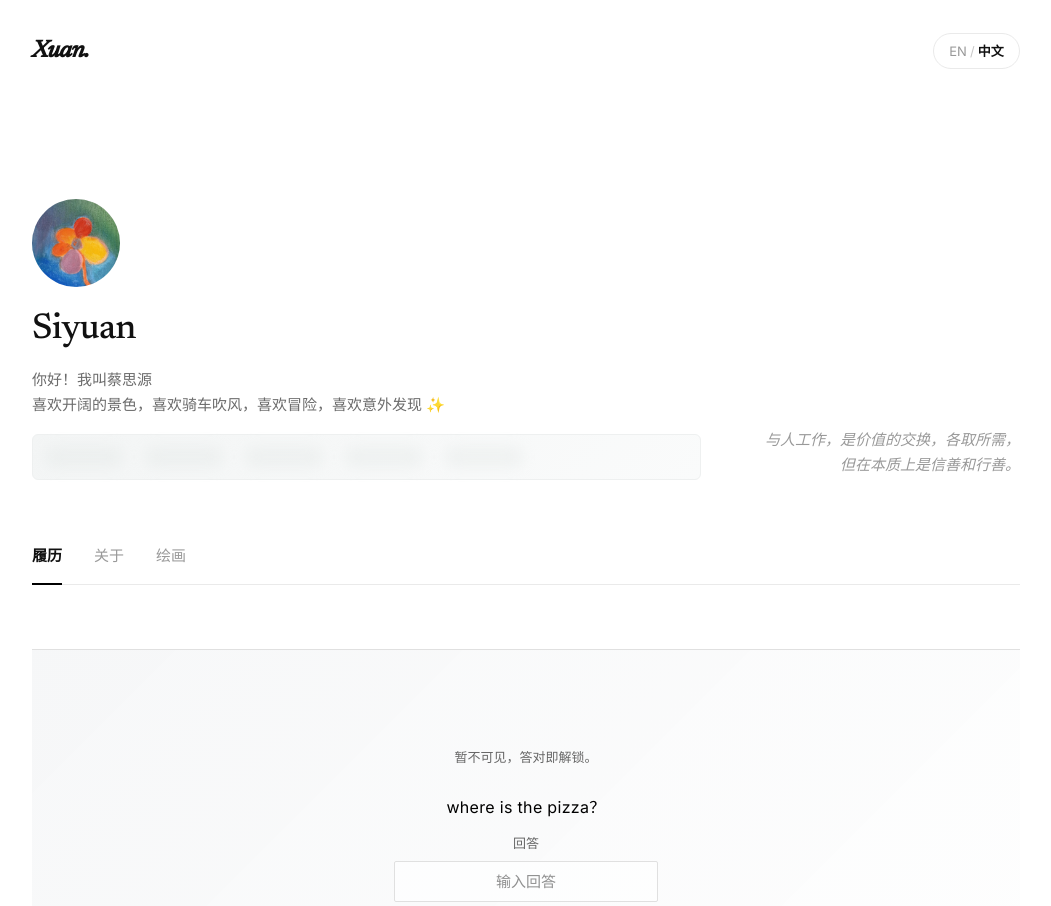
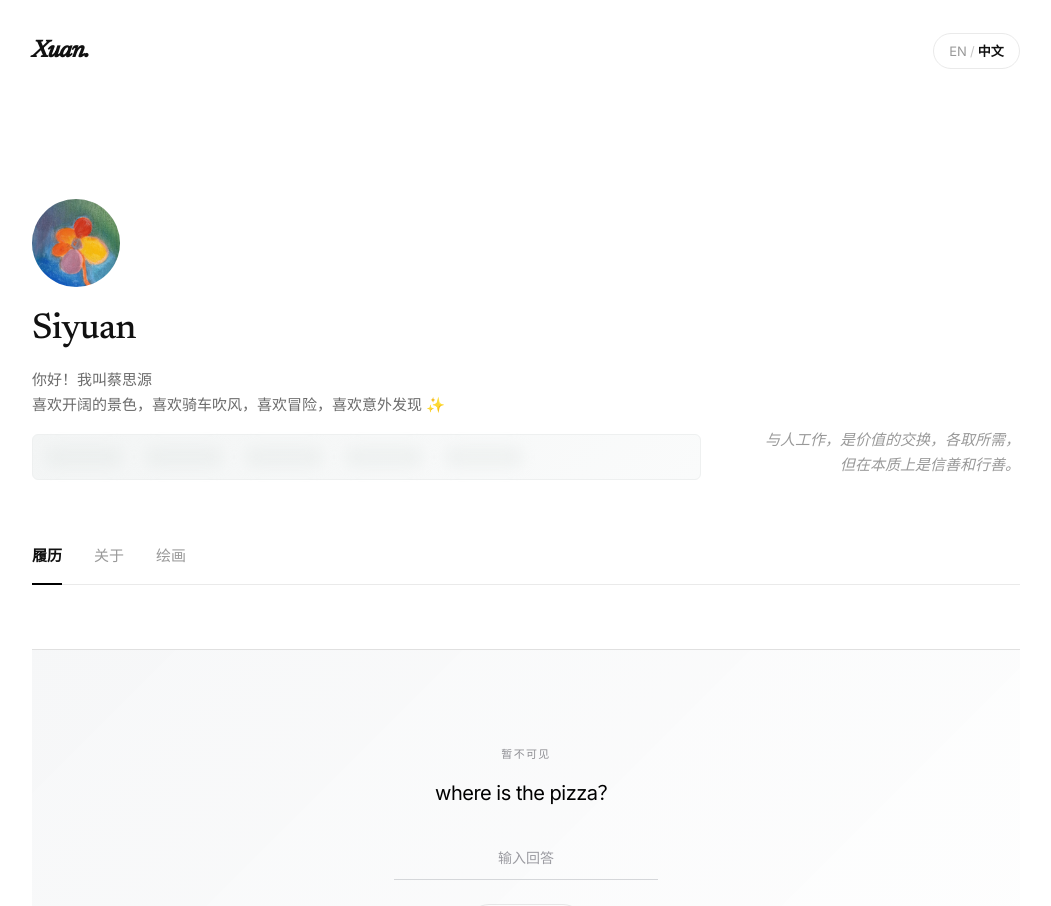
Before and after one commit to Cysuan/cysuan.github.io, a React (Vite) app: page /resume in a window 1280 px wide. Shown: the top 906 px of the page, without its empty margins (114-1165 px from the left). Built offline with nearby package versions, Linux system fonts and the light colour scheme.

Commit message:
Refine resume privacy gate and refresh bilingual dot stories

```diff
--- a/src/features/about/ConnectingDotsHover.tsx
+++ b/src/features/about/ConnectingDotsHover.tsx
@@ -27,7 +27,7 @@ export function ConnectingDotsHover({
         className="about-connecting-dots-trigger"
         aria-describedby={tipId}
       >
-        {phrase}
+        <em>{phrase}</em>
       </button>
       <blockquote
         id={tipId}
--- a/src/features/about/LifeMappingStoryDialog.tsx
+++ b/src/features/about/LifeMappingStoryDialog.tsx
@@ -126,6 +126,19 @@ export function LifeMappingStoryDialog({ story, onClose, onNavigate }: Props) {
               </div>
               <h2 id="life-mapping-story-title" className="life-mapping-detail-title">{story.label}</h2>
               <div className="life-mapping-detail-body"><StoryCopy text={story.desc} /></div>
+              {story.id === 'n2' ? (
+                <a
+                  className="life-mapping-paintings-link"
+                  href="https://www.xuanpaints.com/"
+                  target="_blank"
+                  rel="noopener noreferrer"
+                >
+                  {t('about.lifeMapping.paintingsLink')}
+                  <svg width="16" height="16" viewBox="0 0 24 24" aria-hidden="true">
+                    <path d="M7 17 17 7M7 7h10v10" fill="none" stroke="currentColor" strokeWidth="1.5" />
+                  </svg>
+                </a>
+              ) : null}
               {story.id === 'n7' ? <TutoringBusinessCard key={story.id} /> : null}
               {story.ledTo.length > 0 ? (
                 <nav className="life-mapping-detail-connections" aria-label={t('about.lifeMapping.ledTo')}>
--- a/src/features/about/lifeMappingCopy.ts
+++ b/src/features/about/lifeMappingCopy.ts
@@ -25,7 +25,7 @@ const EN: readonly LifeMappingNodeCopy[] = [
     label: 'Doodling and Having Fun',
     date: '2020',
     tag: 'Hobby',
-    desc: 'I first picked up a paintbrush on a whim, expecting it to be just another passing phase. Unexpectedly, painting turned into something I’ve come to enjoy on a deeply instinctive, almost bodily level.\n\nI started by drawing people around me—family and friends—carrying over my loose, slightly irreverent way of sketching. Surprisingly, those “improvised” portraits were received with more affection than I had expected from them.\n\nOre drawn to the physical sensation of paint moving across the canvas under the brush—the richness, the weight, the fullness of color. There are moments when I lose track of time completely while painting, slipping into a kind of flow state. I find myself hoping to keep it that way: without the pressure to improve, and without assigning any fixed purpose—just free, unburdened doodling.',
+    desc: 'I draw the family and friends around me, keeping things loose and a little irreverent. To my surprise, those portraits have received more affection than I expected. What started as a passing whim with a paintbrush has since become something I love on an instinctive, almost physical level.',
   },
   {
     id: 'n3',
@@ -39,7 +39,7 @@ const EN: readonly LifeMappingNodeCopy[] = [
     label: 'Urban Planning',
     date: '2016',
     tag: 'Major',
-    desc: 'Seven years of studying urban planning marked the starting point of how I began to understand society.\n\nIntroductory aesthetics courses planted the seed of my interest in visual expression, nudging me toward more intentional and design-driven forms of communication. Through fieldwork and internships, I moved deeper into real-world contexts and even stepped into professional environments, where, in several project highlight moments, I experienced the simple joy of having my capabilities recognized.\n\nUrban planning gave me a kind of dual skill set. On one hand, I learned to dissect complex situations through **rational research and data gathering**; on the other, I developed **a sensitivity to aesthetics** that allows me to construct and communicate visions of the future. What attracts me most is the latter—the storytelling aspect: weaving together data, geography, and human needs into a spatial narrative with a beginning, tension, and resolution.',
+    desc: 'Seven years of studying urban planning marked the starting point of how I began to understand society.\n\nIntroductory aesthetics courses planted the seed of my interest in visual expression, nudging me toward more intentional and design-driven forms of communication. Through fieldwork and internships, I moved deeper into real-world contexts and even stepped into professional environments, where, in several project highlight moments, I experienced the simple joy of having my capabilities recognized.\n\nUrban planning gave me a kind of dual skill set. On one hand, I learned to dissect complex situations through **rational research and data gathering**; on the other, I developed **a sensitivity to aesthetics** that allows me to construct and communicate visions of the future. What attracts me most is the storytelling aspect.',
   },
   {
     id: 'n5',
@@ -133,7 +133,7 @@ const ZH: readonly LifeMappingNodeCopy[] = [
     label: '有趣万岁，乱画万岁',
     date: '2020',
     tag: '爱好',
-    desc: '带着三分钟热度拿起画笔，没想到画画演变成生理性喜欢的爱好。\n\n我画身边的家人朋友，延续乱画的态度和一点点“冒犯”，竟然收获ta们意料之外的喜爱。之后更迷上了画笔裹着颜料在画布游走的触感，喜欢浓郁饱满的颜色。常有画到忘记时间的心流时刻，期待继续不背负进步，不预设目的的涂鸦。',
+    desc: '我画身边的家人朋友，延续乱画的态度和一点点“冒犯”，竟然收获意料之外的喜爱。没想到最初带着三分钟热度拿起的画笔，再后来演变成生理性喜欢的爱好。',
   },
   {
     id: 'n3',
@@ -147,7 +147,7 @@ const ZH: readonly LifeMappingNodeCopy[] = [
     label: '城市规划',
     date: '2016',
     tag: '专业',
-    desc: '七年的城市规划学习，是我认识社会的起点。\n\n基础美学课帮我种下了对视觉表达的兴趣，推着我去尝试更具**审美力**的表达；参加实践后深入田野、走进职场，也在几次项目的高光时刻里，体验到能力被看见的快乐。\n\n城市规划赋予我一种双重能力，用**理性的调研与资料收集**去抽丝剥茧，也用**敏锐的审美力**去讲述某种未来的图景。后者这种storytelling是最吸引我的部分：把数据、地形、人的需求，串成一个有起点、有冲突、有落点的空间叙事。',
+    desc: '七年的城市规划学习，是我认识社会的起点。\n\n基础美学课帮我种下了对视觉表达的兴趣，推着我去尝试更具**审美力**的表达；参加实践后深入田野、走进职场，也在几次项目的高光时刻里，体验到能力被看见的快乐。\n\n城市规划赋予我一种双重能力，用**理性的调研与资料收集**去抽丝剥茧，也用**敏锐的审美力**去讲述某种未来的图景。后者这种storytelling是最吸引我的部分。',
   },
   {
     id: 'n5',
--- a/src/features/about/lifeMappingDots.css
+++ b/src/features/about/lifeMappingDots.css
@@ -245,9 +245,9 @@ html[lang='en'] .about-life-mapping .life-mapping-network-canvas g.node text {
   padding: 0;
   border: 1px solid rgba(255, 255, 255, 0.65);
   border-radius: 28px;
-  background: rgba(255, 255, 255, 0.64);
-  backdrop-filter: blur(2px) saturate(110%);
-  -webkit-backdrop-filter: blur(2px) saturate(110%);
+  background: rgba(255, 255, 255, 0.84);
+  backdrop-filter: blur(6px) saturate(100%);
+  -webkit-backdrop-filter: blur(6px) saturate(100%);
   color: #1d1d1f;
   box-shadow: 0 24px 96px rgba(0, 0, 0, 0.12);
   overflow: hidden;
@@ -353,6 +353,23 @@ html[lang='en'] .about-life-mapping .life-mapping-network-canvas g.node text {
 .life-mapping-detail-body p { margin: 0 0 1.25rem; }
 .life-mapping-detail-body p:last-child { margin-bottom: 0; }
 .life-mapping-detail-body strong { font-weight: 500; color: #1d1d1f; }
+.life-mapping-paintings-link {
+  display: inline-flex;
+  align-items: center;
+  gap: 10px;
+  min-height: 44px;
+  margin-top: 24px;
+  padding: 10px 16px;
+  border: 1px solid rgba(0, 0, 0, 0.06);
+  border-radius: 999px;
+  background: rgba(118, 118, 128, 0.04);
+  color: #424247;
+  font: 400 0.8125rem/1.5 var(--font-sans);
+  text-decoration: none;
+  transition: background 0.2s ease, color 0.2s ease;
+}
+.life-mapping-paintings-link:hover { background: rgba(118, 118, 128, 0.09); color: #1d1d1f; }
+.life-mapping-paintings-link:focus-visible { outline: 2px solid #5170ff; outline-offset: 3px; }
 .life-mapping-detail-connections {
   display: flex;
   flex-wrap: wrap;
--- a/src/features/resume/ResumePrivacyGate.tsx
+++ b/src/features/resume/ResumePrivacyGate.tsx
@@ -70,7 +70,7 @@ export function ResumePrivacyGate({ children }: ResumePrivacyGateProps) {
             <p className="resume-privacy-prompt">{t('resume.unlockPrompt')}</p>
 
             <label className="resume-privacy-field">
-              <span className="resume-privacy-label">{t('resume.unlockInputLabel')}</span>
+              <span className="visually-hidden">{t('resume.unlockInputLabel')}</span>
               <input
                 type="text"
                 name="resume-unlock-answer"
--- a/src/features/resume/resumeSection.css
+++ b/src/features/resume/resumeSection.css
@@ -909,30 +909,31 @@
   display: flex;
   flex-direction: column;
   align-items: center;
-  gap: 0.85rem;
+  gap: 0;
   width: min(100%, 16.5rem);
   margin: 0;
   padding: 0;
 }
 
 .aesthete-root .resume-privacy-prompt {
-  margin: 0;
+  margin: 0 0 1.75rem;
   font-family: var(--r-font);
-  font-size: var(--r-text-sm);
+  font-size: 1.25rem;
   font-weight: 400;
-  line-height: 1.65;
-  letter-spacing: 0.02em;
+  line-height: 1.5;
+  letter-spacing: -0.025em;
   color: var(--r-fg);
   text-align: center;
 }
 
 .aesthete-root .resume-privacy-note {
-  margin: 0 0 0.75rem;
+  margin: 0 0 1rem;
   font-family: var(--r-font);
-  font-size: 0.8125rem;
+  font-size: 0.6875rem;
   font-weight: 400;
-  line-height: 1.7;
-  color: var(--r-grey);
+  line-height: 1.5;
+  letter-spacing: 0.12em;
+  color: #8e8e93;
   text-align: center;
   text-wrap: balance;
 }
@@ -941,41 +942,34 @@
   width: 100%;
 }
 
-.aesthete-root .resume-privacy-label {
-  display: block;
-  margin-bottom: 0.5rem;
-  font-size: 0.8125rem;
-  line-height: 1.5;
-  color: var(--r-grey);
-  text-align: center;
-}
-
 .aesthete-root .resume-privacy-input {
   display: block;
   width: 100%;
   box-sizing: border-box;
   margin: 0;
-  padding: 0.55rem 0.75rem;
-  border: 1px solid var(--r-rule);
-  border-radius: 2px;
-  background: rgba(255, 255, 255, 0.72);
+  min-height: 44px;
+  padding: 0.65rem 0.25rem;
+  border: 0;
+  border-bottom: 1px solid #d5d7da;
+  border-radius: 0;
+  background: transparent;
   font-family: var(--r-font);
-  font-size: 0.9375rem;
+  font-size: 0.875rem;
   line-height: 1.45;
   color: var(--r-fg);
   text-align: center;
-  transition: border-color 0.2s ease, background-color 0.2s ease;
+  transition: border-color 0.2s ease, box-shadow 0.2s ease;
 }
 
 .aesthete-root .resume-privacy-input::placeholder {
-  color: var(--r-grey);
-  opacity: 0.72;
+  color: #9b9ba1;
+  opacity: 1;
 }
 
 .aesthete-root .resume-privacy-input:focus {
   outline: none;
-  border-color: rgba(0, 0, 0, 0.28);
-  background: rgba(255, 255, 255, 0.92);
+  border-color: #8e8e93;
+  box-shadow: 0 1px 0 #8e8e93;
 }
 
 .aesthete-root .resume-privacy-input:disabled {
@@ -983,7 +977,7 @@
 }
 
 .aesthete-root .resume-privacy-error {
-  margin: -0.2rem 0 0;
+  margin: 0.75rem 0 0;
   width: 100%;
   font-family: var(--r-font);
   font-size: 0.8125rem;
@@ -993,15 +987,16 @@
 }
 
 .aesthete-root .resume-privacy-submit {
-  margin: 0.15rem 0 0;
-  padding: 0.45rem 1.1rem;
-  border: 1px solid var(--r-rule);
+  min-height: 44px;
+  margin: 1.5rem 0 0;
+  padding: 0.6rem 1.25rem;
+  border: 1px solid rgba(0, 0, 0, 0.09);
   border-radius: 999px;
-  background: transparent;
+  background: rgba(255, 255, 255, 0.45);
   font-family: var(--r-font);
-  font-size: 0.8125rem;
+  font-size: 0.75rem;
   line-height: 1.45;
-  letter-spacing: 0.04em;
+  letter-spacing: 0.02em;
   color: var(--r-fg);
   cursor: pointer;
   transition: border-color 0.2s ease, color 0.2s ease, opacity 0.2s ease;
--- a/src/locales/en.json
+++ b/src/locales/en.json
@@ -27,9 +27,10 @@
     "longBio": "In my spare time, I love tidying up my room, oil painting, and cooking. On weekends, you’ll usually find me going for walks, cycling to catch the breeze, or working up a good sweat playing badminton. I enjoy humor and am always drawn to fun, witty, and creative ideas.",
     "photoAlt": "Portrait of Siyuan Cai in a garden walkway",
     "lifeMapping": {
-      "exploreHint": "anyway, tap a dot below.",
+      "exploreHint": "Anyway, tap a dot below.",
       "startExploring": "Start with a dot",
       "openStory": "Read story",
+      "paintingsLink": "See my paintings",
       "previousStory": "Previous",
       "nextStory": "Next",
       "sectionAria": "Interactive life timeline visualization",
@@ -52,10 +53,10 @@
     "dotsPhilosophy": {
       "title": "On connecting the dots",
       "paragraphs": [
-        "I have a soft spot for Steve Jobs’ idea of {{connectingDots}}. So I’d like to introduce myself through the Dots I’ve collected along the way: things I’ve enjoyed, things I’ve believed in, things that worked out and things that didn’t, and all the little thoughts in between.",
-        "I tend to think a person’s character shows up in these things. I’m using these dots to get to know myself again. And I’m curious what shape they’ll make when I look back one day.",
-        "I believe most Dots in life arrive without instructions. At first, they’re simply things I like, believe in, and live through. Interests and impulses that seem to serve no purpose now may find their place someday. I’m learning to give each Dot equal consideration, to see the good in every experience, and to understand how they connect.",
-        "Of course, this page started as part of a job search, so the brighter moments inevitably get a little more space…"
+        "I've always liked Steve Jobs' idea of {{connectingDots}}. So I thought I'd introduce myself through some of my own dots: things I love, things I believe in, and all sorts of random thoughts along the way.",
+        "I've always felt that there's more to a person than what's on their résumé. The little bits and pieces of life often say more about who we really are. Some things I've loved since childhood, while other seemingly unrelated experiences only started to make sense when I looked back.",
+        "I guess most of life's dots don't come with instructions. The things we're passionate about, even when they don't seem particularly useful, might find their place someday. For now, I'll just keep doing what I love and see where it takes me. I'm curious to see how these dots might connect when I look back one day.",
+        "That said, this page was originally made for job hunting, so I've picked out some of the shinier bits..."
       ],
       "connectingDotsPhrase": "connecting the dots",
       "connectingDotsHoverSegments": [
@@ -105,7 +106,7 @@
     "fullBack": "Back to overview"
   },
   "resume": {
-    "privacyNote": "Private for now. Answer correctly to unlock.",
+    "privacyNote": "Private for now",
     "sectionAria": "Resume archive layout",
     "unavailableMessage": "This page isn't available for viewing yet :)",
     "unavailableAria": "Resume content is temporarily unavailable",
--- a/src/locales/zh.json
+++ b/src/locales/zh.json
@@ -27,9 +27,10 @@
     "longBio": "我平时很喜欢打扫房间、画油画、做菜，周末会出门散步、骑车吹风，或者打一场大汗淋漓的羽毛球。喜欢搞笑，喜欢所有好玩好笑的创意。",
     "photoAlt": "照片",
     "lifeMapping": {
-      "exploreHint": "anyway, tap a dot below.",
+      "exploreHint": "tap a dot below.",
       "startExploring": "从一个点开始",
       "openStory": "阅读故事",
+      "paintingsLink": "看看我的画",
       "previousStory": "上一个",
       "nextStory": "下一个",
       "sectionAria": "可交互的人生时间线图示",
@@ -51,7 +52,7 @@
     },
     "dotsPhilosophy": {
       "title": "关于「把点连起来」",
-      "connectingDotsPhrase": "Connecting the dots",
+      "connectingDotsPhrase": "Connecting the Dots",
       "connectingDotsAttribution": "—— 史蒂夫·乔布斯",
       "connectingDotsHoverSegments": [
         "很多经历在当下看起来是分散没用的，",
@@ -59,10 +60,10 @@
         "才会发现它们其实连在一起、指向一个结果。"
       ],
       "paragraphs": [
-        "我有点喜欢乔布斯 {{connectingDots}} 的说法。所以，自我介绍想从我经历过的那些 Dots 出发：一些喜欢的事、相信的东西，做成的和没做成的，有的没的念头。",
-        "总觉得，一个人的样子，多少会藏在这些事情里。我想借由这些点重新认识自己。同时很好奇，有一天回望时，这些 Dots 会连成什么样的形态？",
-        "我相信生命中绝大部分的 Dots 都没有附带说明书。它们先是被我喜欢、被我相信、被我经历着，那些暂时派不上用场的热爱和冲动，也许会在未来的某天找到位置。我正在学着平视每一个 Dot，看到所有经历中更积极的一面，尝试去理解经历之间的关联。",
-        "当然，本页的初心还是为求职准备，闪光的部分难免多分到一点版面……"
+        "我喜欢乔布斯 {{connectingDots}} 的说法。所以，自我介绍想从自己经历过的那些 Dots 出发：一些喜欢的事、相信的东西，还有各种有的没的念头。",
+        "比起简历，总觉得一个人更真实的样子藏在那些零散的经历里。有些喜欢从小延续至今，有些看似不相干的经历，回头看时才发现彼此有关。",
+        "我想，生命中大部分的 Dots 都没有附带说明书。那些暂时派不上用场的热爱和冲动，也许会在未来某天找到自己的位置。至于现在，我会继续做喜欢的事，看看会发生什么。也很好奇未来某一天这些 Dots 又会怎样连在一起。",
+        "不过，本页最初是为求职准备，所以挑了些闪光的……"
       ]
     }
   },
@@ -107,7 +108,7 @@
     "fullBack": "返回绘画概览"
   },
   "resume": {
-    "privacyNote": "暂不可见，答对即解锁。",
+    "privacyNote": "暂不可见",
     "sectionAria": "履历归档页面布局",
     "unavailableMessage": "该页面暂不支持查看 ：）",
     "unavailableAria": "履历正文暂不可查看",
```
